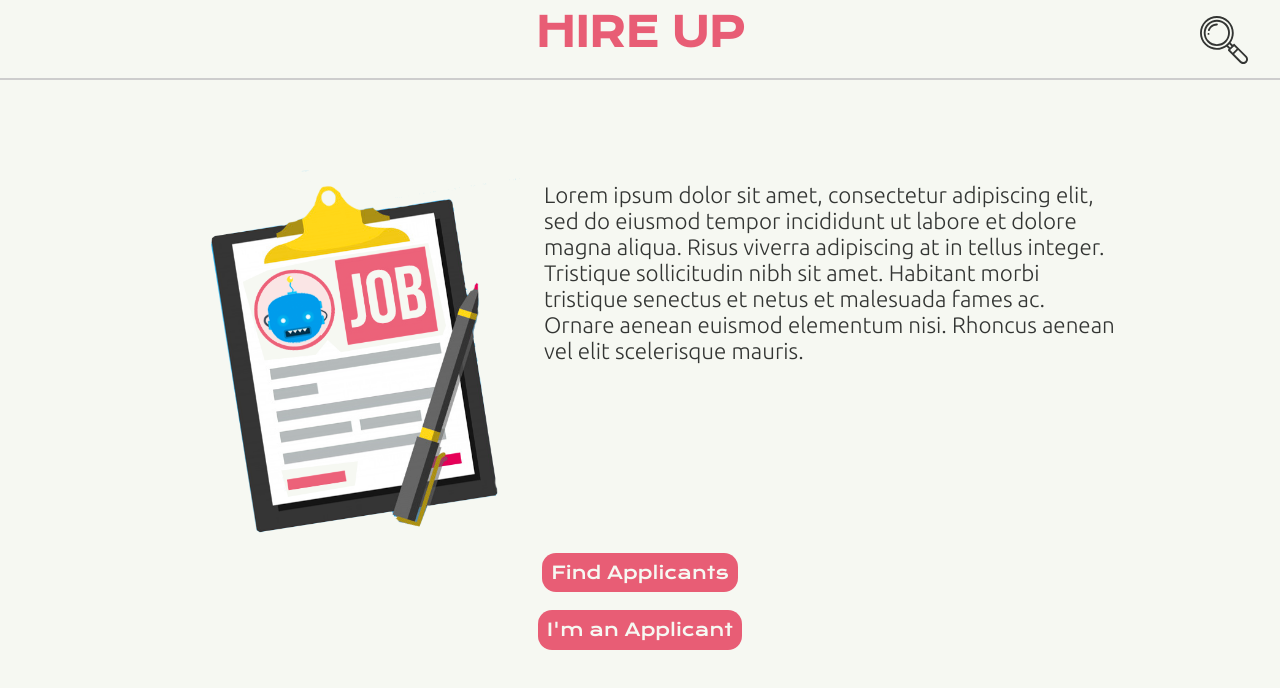
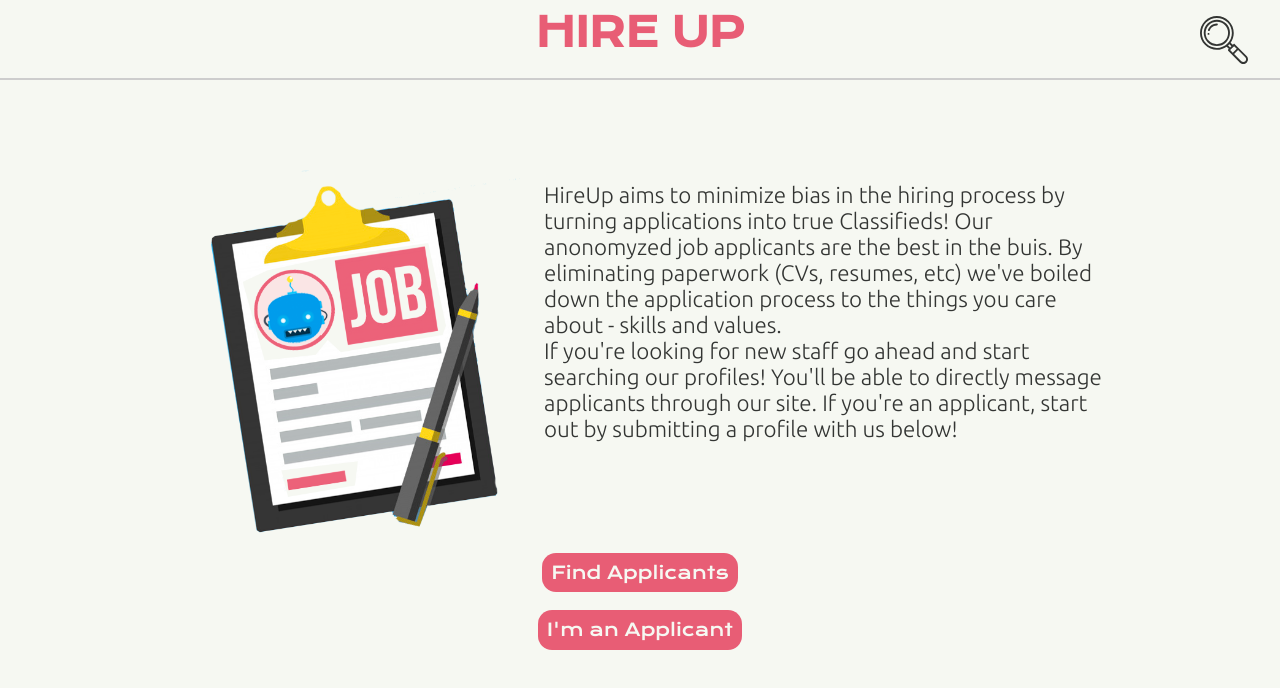
Before and after one commit to HireUp-Turing/HireUp_frontend, a React (Create React App) app: page / in a window 1280 px wide. Shown: the top 688 px of the page. Built offline with nearby package versions, Linux system fonts and the light colour scheme.

Commit message:
Add new home page blurb #60

```diff
--- a/src/components/Home/Home.tsx
+++ b/src/components/Home/Home.tsx
@@ -9,7 +9,12 @@ const Home: React.FC = () => {
 		<main className="Home">
 			<section className="about">
 				<img src='../images/clipboard.png' alt="clipboard"/>
-				<p>Lorem ipsum dolor sit amet, consectetur adipiscing elit, sed do eiusmod tempor incididunt ut labore et dolore magna aliqua. Risus viverra adipiscing at in tellus integer. Tristique sollicitudin nibh sit amet. Habitant morbi tristique senectus et netus et malesuada fames ac. Ornare aenean euismod elementum nisi. Rhoncus aenean vel elit scelerisque mauris.</p>
+				<p>HireUp aims to minimize bias in the hiring process by turning applications into true Classifieds!
+				Our anonomyzed job applicants are the best in the buis. By eliminating paperwork (CVs, resumes, etc) we've boiled down
+				the application process to the things you care about - skills and values. <br />
+
+				If you're looking for new staff go ahead and start searching our profiles! You'll be able to directly message applicants through our site.
+				If you're an applicant, start out by submitting a profile with us below! </p>
 			</section>
 			<nav className="cta-buttons">
 				<OpenMenuContext.Consumer>
```
